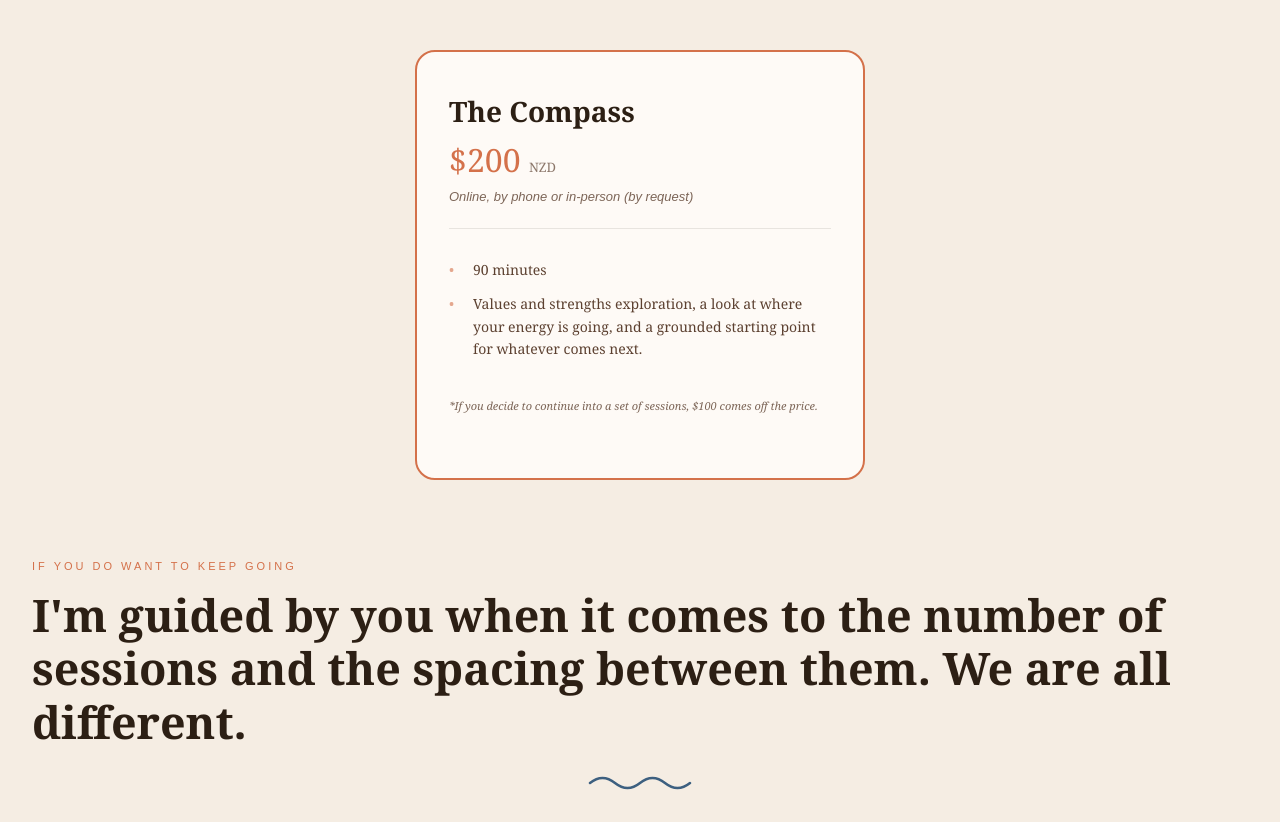
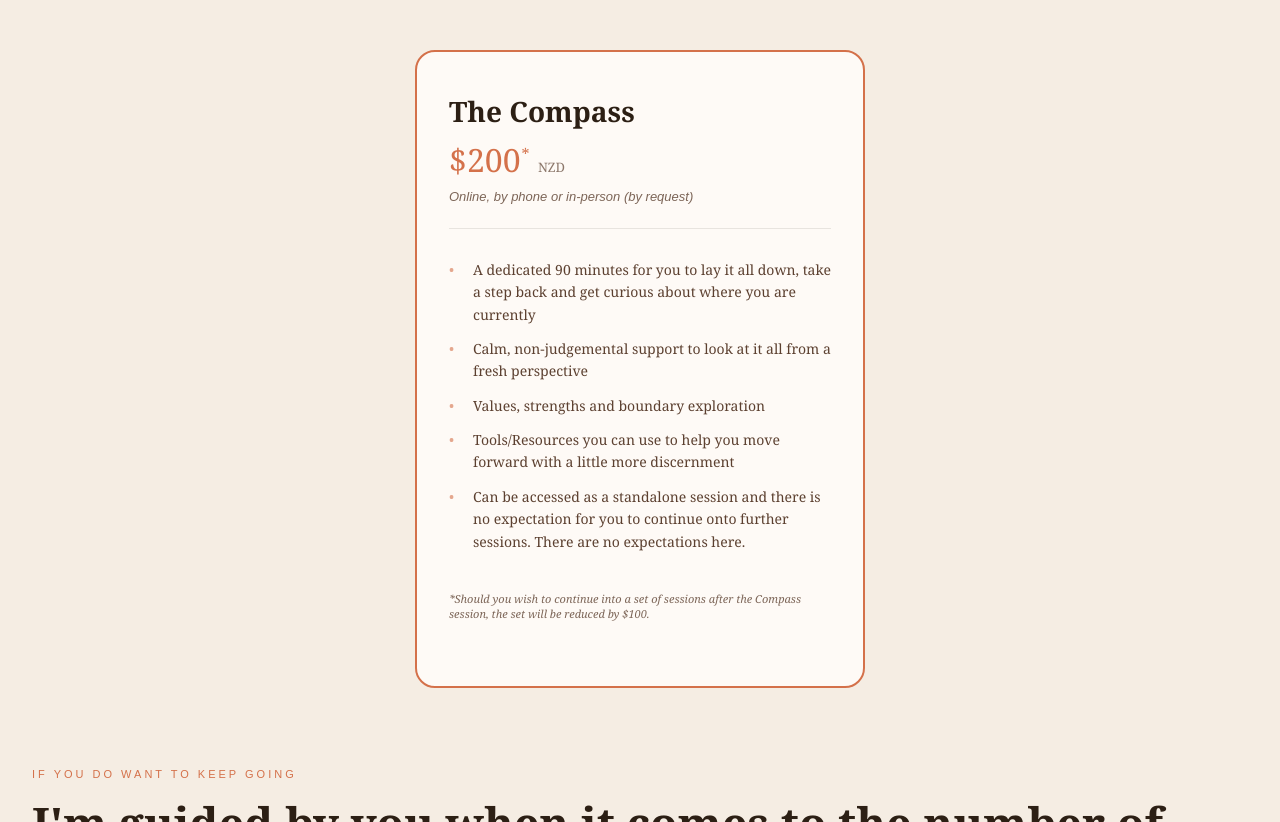
Before and after one commit to kelly541/unfoldcoachingwebsiterepo, a website: page coaching.html in a window 1280 px wide. Shown: the part 420-1242 px from the top of the page. Drawn offline with Linux system fonts and the light colour scheme.

Commit message:
feat: update The Compass pricing details and reformat session description text

```diff
--- a/coaching.html
+++ b/coaching.html
@@ -470,19 +470,22 @@
       <div class="pricing-grid-1">
         <div class="price-card highlighted">
           <h3 class="price-name">The Compass</h3>
-          <div class="price-amount">$200 <span>NZD</span></div>
+          <div class="price-amount">$200<sup style="font-size: 16px; margin-left: 1px;">*</sup> <span>NZD</span></div>
           <p style="font-family: Arial, sans-serif; font-size: 13px; color: var(--ink-light); opacity: 0.8; margin-top: -1rem; margin-bottom: 1.5rem; font-style: italic;">Online, by phone or in-person (by request)</p>
           <div class="price-divider"></div>
           <ul class="price-features">
-            <li>90 minutes</li>
-            <li>Values and strengths exploration, a look at where your energy is going, and a grounded starting point for whatever comes next.</li>
+            <li>A dedicated 90 minutes for you to lay it all down, take a step back and get curious about where you are currently</li>
+            <li>Calm, non-judgemental support to look at it all from a fresh perspective</li>
+            <li>Values, strengths and boundary exploration</li>
+            <li>Tools/Resources you can use to help you move forward with a little more discernment</li>
+            <li>Can be accessed as a standalone session and there is no expectation for you to continue onto further sessions. There are no expectations here.</li>
           </ul>
-          <p class="price-note">*If you decide to continue into a set of sessions, $100 comes off the price.</p>
+          <p class="price-note">*Should you wish to continue into a set of sessions after the Compass session, the set will be reduced by $100.</p>
         </div>
       </div>
 
       <p class="section-tag" style="margin-top: 2rem;">If you do want to keep going</p>
-      <h2 class="section-title">I'm guided by you when it comes to the number of sessions and the spacing between them. We are all different.</h2>
+      <h2 class="section-title">I'm guided by you when it comes to the number of sessions and the spacing between them.<br>We are all different.</h2>
       <svg class="wavy-line center-wavy" viewBox="0 0 100 20" style="text-align:center;"><path d="M0 10 Q 12.5 0, 25 10 T 50 10 T 75 10 T 100 10"/></svg>
 
 
```
